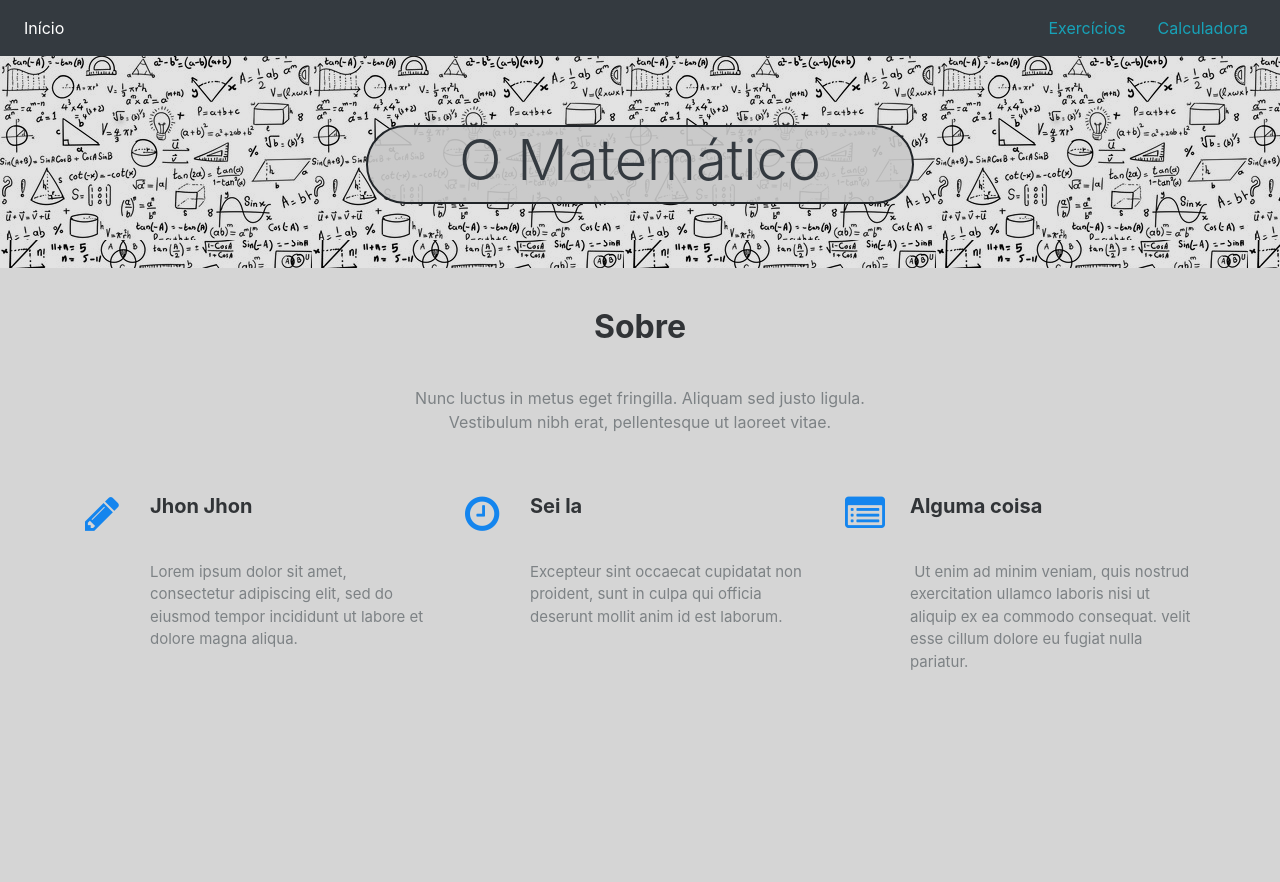
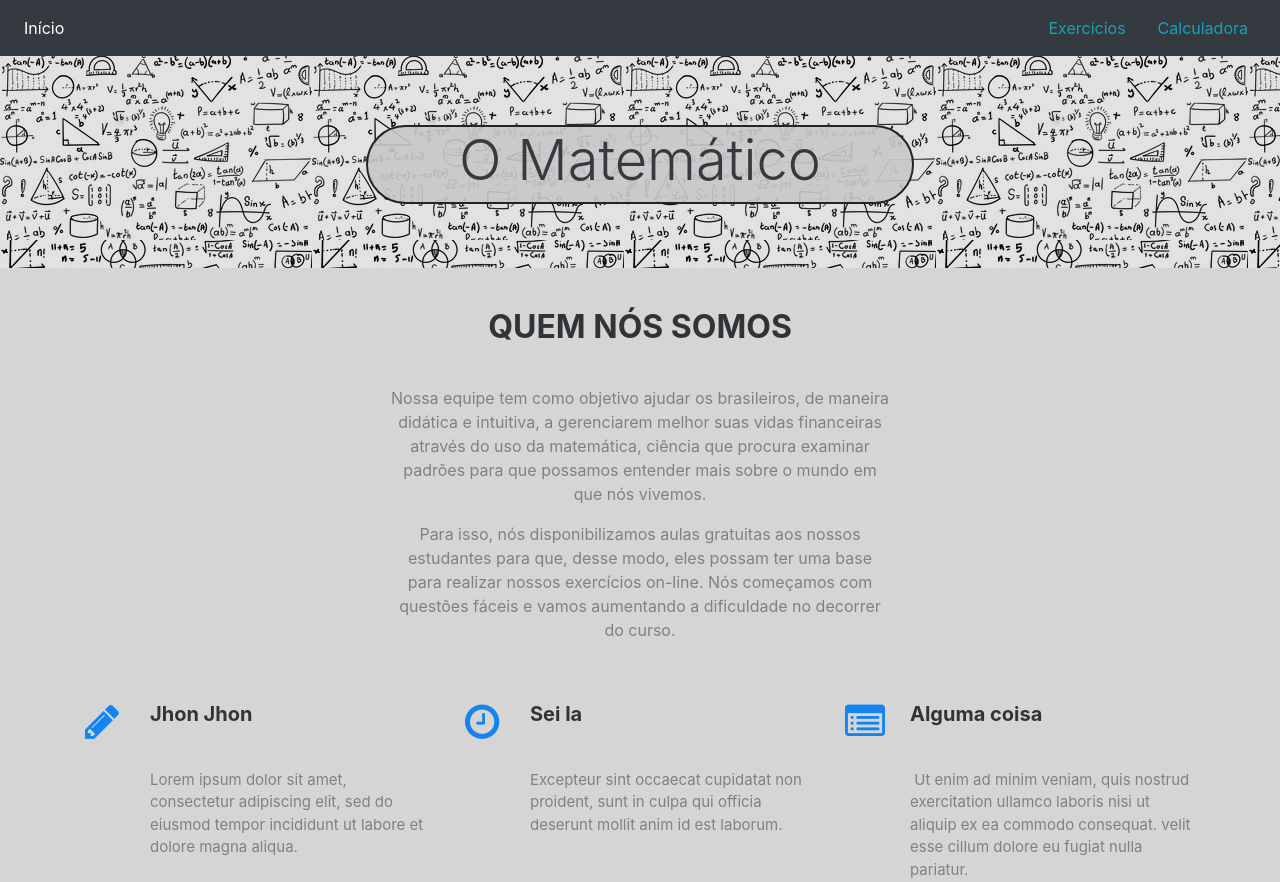
Before and after one commit to jcjuliocss/projeto-CC5511, a Flask app: page /index in a window 1280 px wide. Shown: the top 882 px of the page. Before the commit the page ends 670 px from the top, so only its background shows below. Run offline with Flask 2, Linux system fonts and the light colour scheme; some libraries are stand-ins or nearby versions.

Commit message:
Update index_html.html

```diff
--- a/templates/index_html.html
+++ b/templates/index_html.html
@@ -1,6 +1,5 @@
 <!DOCTYPE html>
 <html>
-
 <head>
     <meta charset="utf-8">
     <meta name="viewport" content="width=device-width, initial-scale=1.0, shrink-to-fit=no">
@@ -33,8 +32,9 @@
     <div class="features-clean" style="background-color: rgba(200,200,200,0.5);height: 645px;padding: 0px;margin: 0px;min-height: 359px;margin-top: 18px;">
         <div class="container">
             <div class="intro">
-                <h2 class="text-center">Sobre</h2>
-                <p class="text-center">Nunc luctus in metus eget fringilla. Aliquam sed justo ligula. Vestibulum nibh erat, pellentesque ut laoreet vitae. </p>
+                <h2 class="text-center">QUEM NÓS SOMOS</h2>
+                <p class="text-center">Nossa equipe tem como objetivo ajudar os brasileiros, de maneira didática e intuitiva, a gerenciarem melhor suas vidas financeiras através do uso da matemática, ciência que procura examinar padrões para que possamos entender mais sobre o mundo em que nós vivemos.</p>
+                <p class="text-center">Para isso, nós disponibilizamos aulas gratuitas aos nossos estudantes para que, desse modo, eles possam ter uma base para realizar nossos exercícios on-line. Nós começamos com questões fáceis e vamos aumentando a dificuldade no decorrer do curso.</p>
             </div>
             <div class="row features" style="min-height: 400px;height: 400px;">
                 <div class="col-sm-6 col-lg-4 item"><i class="fa fa-pencil icon"></i>
@@ -55,5 +55,4 @@
     <script src="static/assets/js/jquery.min.js"></script>
     <script src="static/assets/bootstrap/js/bootstrap.min.js"></script>
 </body>
-
 </html>
```
